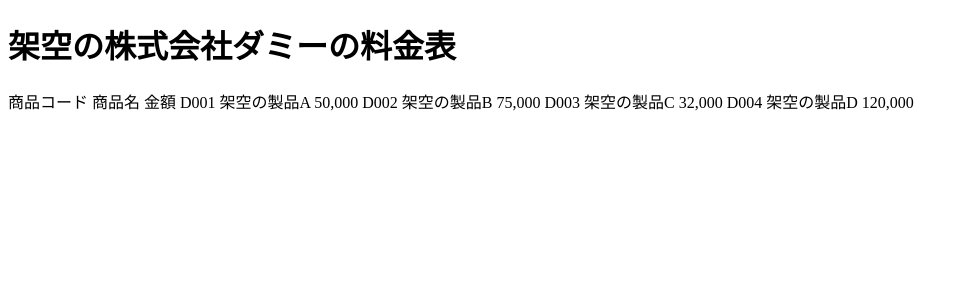
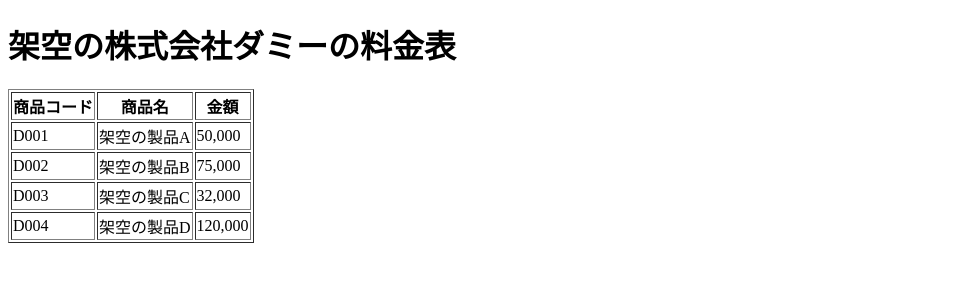
Before and after one commit to Yino566/Study_of_WEB, a plain HTML site: page Chapter15/quest/index.html in a window 1280 px wide. Shown: the whole page, without its empty margins (0-969 px from the left). Drawn offline with Linux system fonts and the light colour scheme.

Commit message:
Cp.14, 15 Commit

```diff
--- a/Chapter15/quest/index.html
+++ b/Chapter15/quest/index.html
@@ -6,26 +6,37 @@
 </head>
 <body>
   <h1>架空の株式会社ダミーの料金表</h1>
-
-  商品コード
-  商品名
-  金額
-
-  D001
-  架空の製品A
-  50,000
-
-  D002
-  架空の製品B
-  75,000
-
-  D003
-  架空の製品C
-  32,000
-
-  D004
-  架空の製品D
-  120,000
+  <table border="1">
+    <thead>
+      <tr>
+        <th>商品コード</th>
+        <th>商品名</th>
+        <th>金額</th>
+      </tr>
+    </thead>
+    <tbody>
+      <tr>
+        <td>D001</td>
+        <td>架空の製品A</td>
+        <td>50,000</td>
+      </tr>
+      <tr>
+        <td>D002</td>
+        <td>架空の製品B</td>
+        <td>75,000</td>
+      </tr>
+      <tr>
+        <td>D003</td>
+        <td>架空の製品C</td>
+        <td>32,000</td>
+      </tr>
+      <tr>
+        <td>D004</td>
+        <td>架空の製品D</td>
+        <td>120,000</td>
+      </tr>
+    </tbody>
+  </table>
 
 </body>
 </html>
```
Also changed, not shown: Chapter14/index.html (+5 -1 lines), Chapter14/quest/index.html (+3 -3 lines), Chapter15/index.html (+31 -19 lines).
